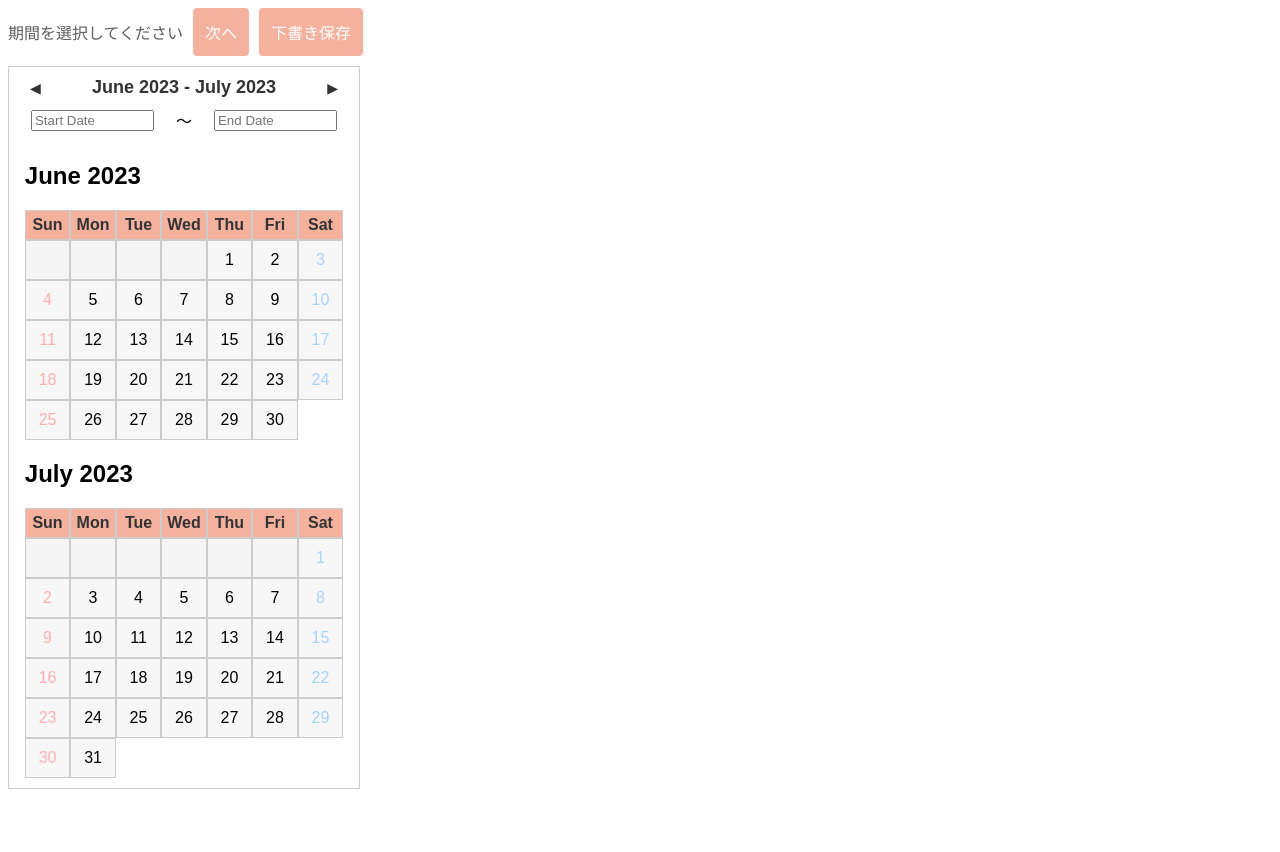
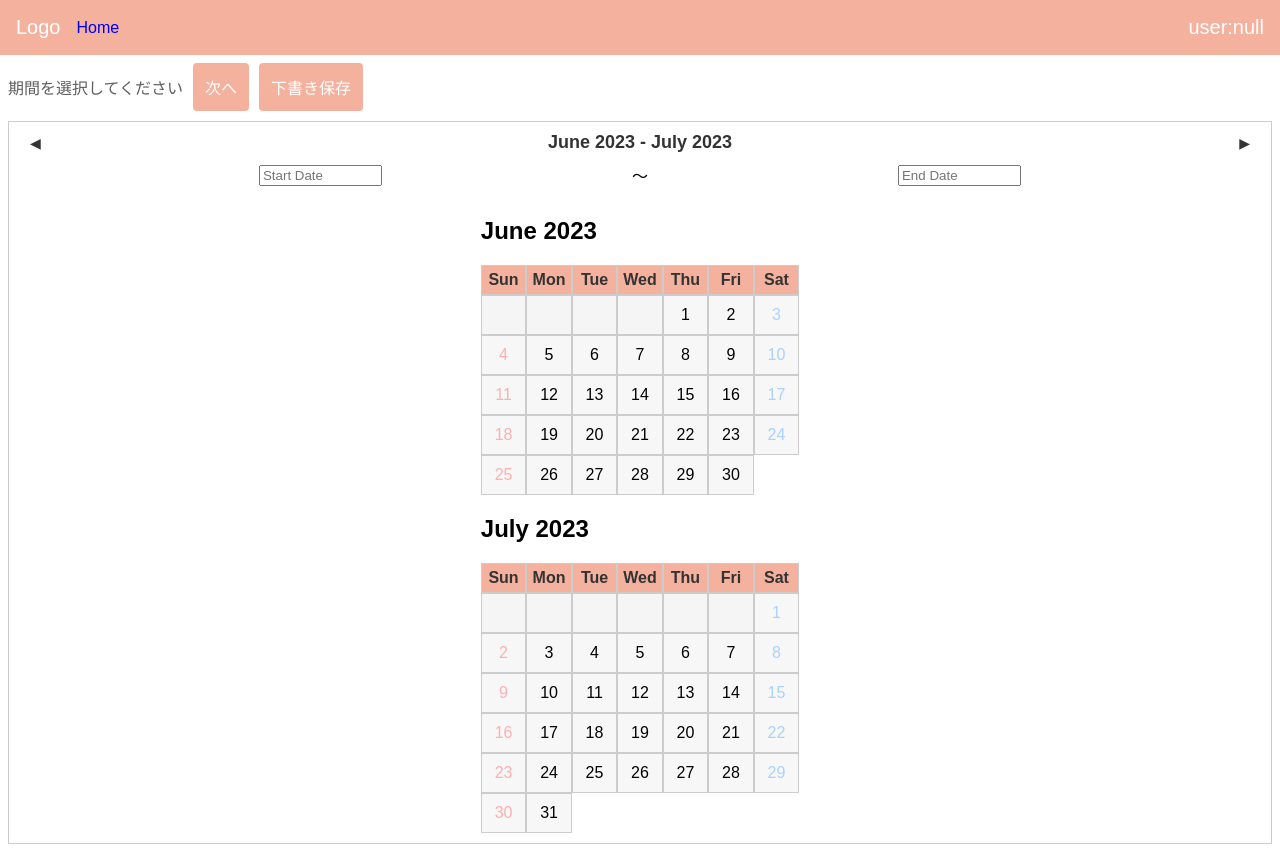
Before and after one commit to rhiraiwa/journavi-client, a React (Create React App) app: page /#/Plan in a window 1280 px wide. Before the commit the page ends 800 px from the top, so only its background shows below. Built offline with nearby package versions, Linux system fonts and the light colour scheme.

Commit message:
[feat] ヘッダー作成

```diff
--- a/src/components/organisms/Calendar/index.scss
+++ b/src/components/organisms/Calendar/index.scss
@@ -1,5 +1,4 @@
 .calendar {
-  width: 350px;
   border: 1px solid #ccc;
   font-family: Arial, sans-serif;
 
--- /dev/null
+++ b/src/components/organisms/Header/index.jsx
@@ -0,0 +1,23 @@
+import React from 'react';
+import './index.scss';
+
+const Header = () => {
+
+  const userId = sessionStorage.getItem('userId');
+
+  return (
+    <header className="header">
+      <div className="logo">Logo</div>
+      <nav className="nav">
+        <ul className="nav-list">
+          <li className="nav-item"><a href='/'>Home</a></li>
+        </ul>
+      </nav>
+      <div className='user'>
+        <label>{`user:${userId}`}</label>
+      </div>
+    </header>
+  );
+};
+
+export default Header;
--- /dev/null
+++ b/src/components/organisms/Header/index.scss
@@ -0,0 +1,38 @@
+.header {
+  background-color: #f3b19e; /* くすんだサーモンピンク */
+  color: #fff;
+  display: flex;
+  align-items: center;
+  padding: 16px;
+
+  position: sticky;
+  top: 0;
+
+  .logo {
+    font-family: Arial, sans-serif;
+    font-size: 20px;
+    margin-right: 16px;
+  }
+
+  .nav {
+    flex-grow: 1;
+
+    .nav-list {
+      display: flex;
+      list-style: none;
+      padding: 0;
+      margin: 0;
+
+      .nav-item {
+        font-family: Arial, sans-serif;
+        font-size: 16px;
+        margin-right: 16px;
+      }
+    }
+  }
+
+  .user {
+    font-family: Arial, sans-serif;
+    font-size: 20px;
+  }
+}
--- a/src/components/pages/MemberSelect/index.jsx
+++ b/src/components/pages/MemberSelect/index.jsx
@@ -1,6 +1,7 @@
 import { useState } from "react";
 import FlexDiv from "../../atoms/FlexDiv";
 import './index.scss';
+import Header from "../../organisms/Header";
 
 const MemberSelect = () => {
 
@@ -44,7 +45,9 @@ const MemberSelect = () => {
   }
 
   return (
-    <div id='member-select'>
+    <>
+      <Header/>
+      <div className='page-body' id='member-select'>
         <FlexDiv>
           <label>メンバーを選択してください</label>
           <button>次へ</button>
@@ -75,6 +78,7 @@ const MemberSelect = () => {
           </table>
         </div>
       </div>
+    </>
   );
 }
 
--- a/src/components/pages/PackingList/index.jsx
+++ b/src/components/pages/PackingList/index.jsx
@@ -1,9 +1,8 @@
 import { useState } from "react";
 import './index.scss';
+import Header from "../../organisms/Header";
 
 const PackingList = () => {
-
-  const userId = sessionStorage.getItem('userId');
 
   const [itemList, setItemList] = useState([]);
   const [itemId, setItemId] = useState(-1);
@@ -53,10 +52,9 @@ const PackingList = () => {
   }
 
   return (
-    <div id='packing-list'>
-      <div>
-        <label>{`userID:${userId}`}</label>
-      </div>
+    <>
+      <Header/>
+      <div className='page-body' id='packing-list'>
         <div style={{display:"flex"}}>
           <input type='text'
                 id='item-name'
@@ -95,6 +93,7 @@ const PackingList = () => {
         </table>
         <button onClick={executeRegister}>Register</button>
       </div>
+    </>
   );
 }
 
--- a/src/components/pages/PackingList/index.scss
+++ b/src/components/pages/PackingList/index.scss
@@ -10,6 +10,7 @@ $background-color: #fbf6f3; /* より明るいベージュ */
 
   div {
     margin-bottom: 10px;
+    width: 100%
   }
 
   label {
@@ -19,7 +20,7 @@ $background-color: #fbf6f3; /* より明るいベージュ */
   }
 
   input[type="text"] {
-    width: 100%;
+    // width: 100%;
     padding: 12px;
     border: 1px solid #ccc;
     border-radius: 4px;
--- a/src/components/pages/Plan/index.jsx
+++ b/src/components/pages/Plan/index.jsx
@@ -3,6 +3,7 @@ import Calendar from '../../organisms/Calendar';
 import FlexDiv from '../../atoms/FlexDiv';
 import { useNavigate } from 'react-router-dom';
 import './index.scss';
+import Header from '../../organisms/Header';
 
 const Plan = () => {
 
@@ -13,7 +14,9 @@ const Plan = () => {
   }
 
   return (
-    <div id='plan'>
+    <>
+      <Header/>
+      <div className='page-body' id='plan'>
         <FlexDiv additionalClassName='custom-container'>
           <label>期間を選択してください</label>
           <button onClick={goToMemberSelect}>次へ</button>
@@ -21,6 +24,7 @@ const Plan = () => {
         </FlexDiv>
         <Calendar/>
       </div>
+    </>
   )
 };
 
--- a/src/components/pages/Schedule/index.jsx
+++ b/src/components/pages/Schedule/index.jsx
@@ -1,6 +1,7 @@
 import React, { useState } from "react";
 import './index.scss';
 import FlexDiv from "../../atoms/FlexDiv";
+import Header from "../../organisms/Header";
 
 const Schedule = () => {
 
@@ -156,7 +157,9 @@ const Schedule = () => {
   }
 
   return (
-    <div id='schedule'>
+    <>
+      <Header/>
+      <div className='page-body' id='schedule'>
         <div>
           <input
             type='number'
@@ -258,6 +261,7 @@ const Schedule = () => {
           <button onClick={executeRegister}>Register</button>
         </div>
       </div>
+    </>
   );
 };
 
--- a/src/index.js
+++ b/src/index.js
@@ -2,6 +2,7 @@ import React from 'react';
 import ReactDOM from 'react-dom/client';
 import App from './App';
 import { HashRouter } from 'react-router-dom';
+import './index.scss';
 
 const root = ReactDOM.createRoot(document.getElementById('root'));
 root.render(
--- /dev/null
+++ b/src/index.scss
@@ -0,0 +1,15 @@
+body {
+  margin: 0;
+}
+
+a {
+  text-decoration: none;
+
+  &:visited {
+    color: inherit;
+  }
+}
+
+.page-body {
+  margin: 8px;
+}
```
Also changed, not shown: src/components/molecures/StepFlow/index.jsx (added, +17 -0 lines), src/components/molecures/StepFlow/index.scss (added, +55 -0 lines). Lines whose indentation alone changed are shown as unchanged.
